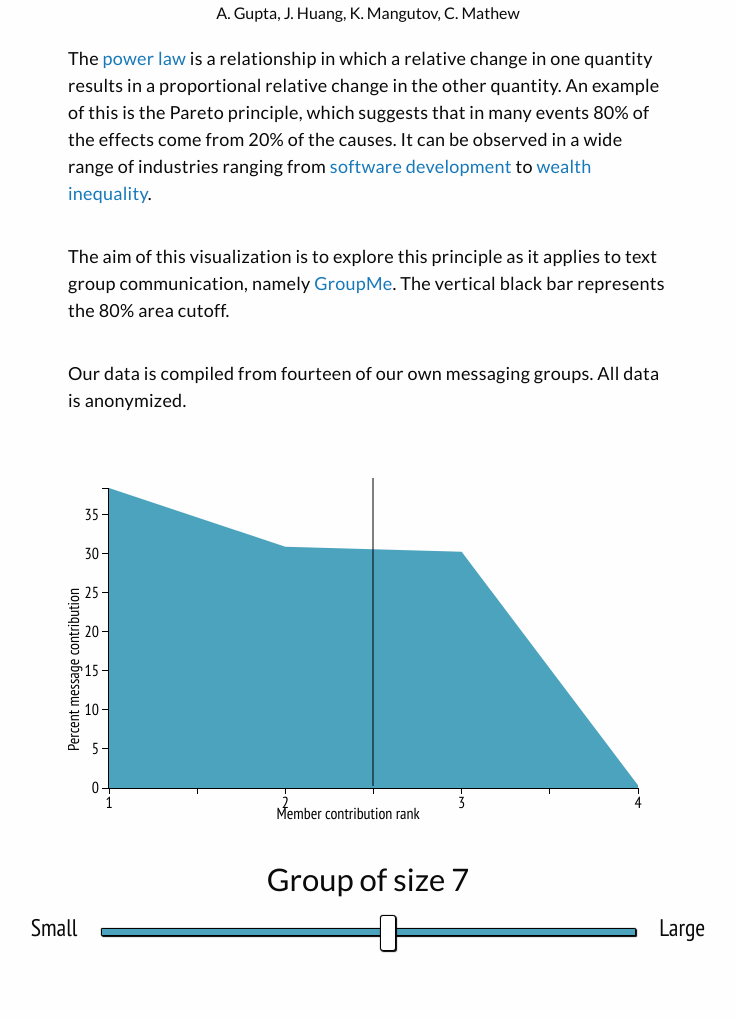
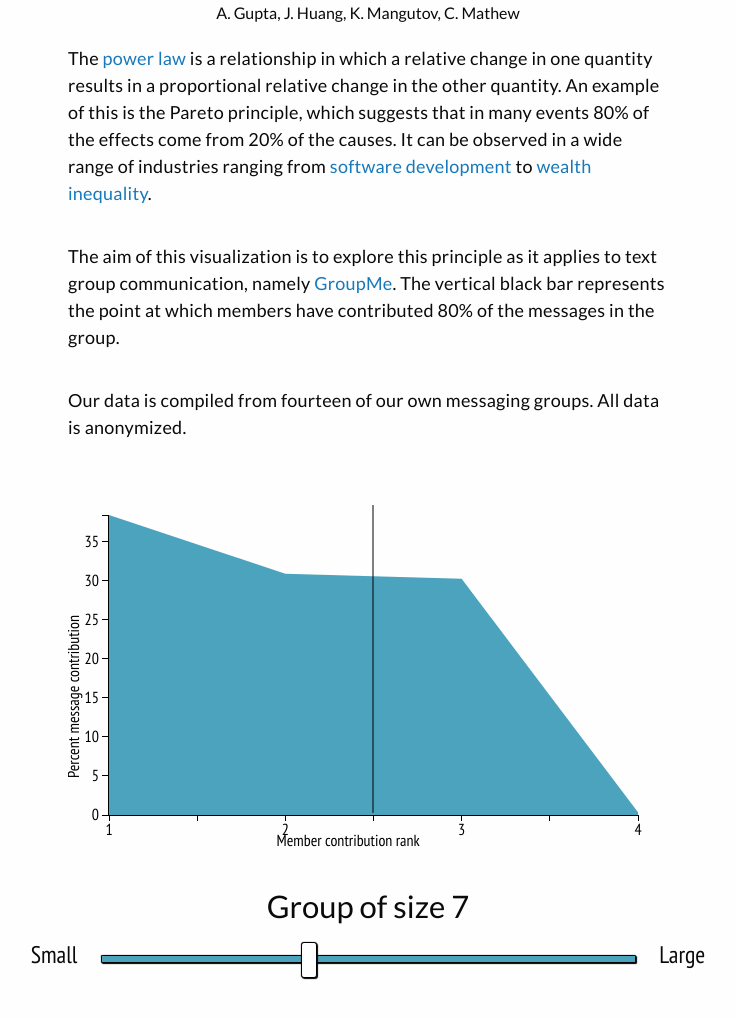
Before and after one commit to kmangutov/powerlaw, a plain HTML site: page index.html in a window 1280 px wide. Shown: the part 118-1136 px from the top of the page, without its empty margins (272-1008 px from the left). Drawn offline with nearby package versions, Linux system fonts and the light colour scheme.

Commit message:
wording change, default slider value

```diff
--- a/index.html
+++ b/index.html
@@ -22,7 +22,7 @@
         <div class="column small-12">
             <p class="text">The <a href="https://en.wikipedia.org/wiki/Power_law">power law</a> is a relationship in which a relative change in one quantity results in a proportional relative change in the other quantity. An example of this is the Pareto principle, which suggests that in many events 80% of the effects come from 20% of the causes. It can be observed in a wide range of industries ranging from <a href="http://www.crn.com/news/security/18821726/microsofts-ceo-80-20-rule-applies-to-bugs-not-just-features.htm">software development</a> to <a href="http://www.theguardian.com/commentisfree/2011/nov/11/occupy-movement-wealth-power-law-distribution">wealth inequality</a>.</p>
 
-            <p class="text">The aim of this visualization is to explore this principle as it applies to text group communication, namely <a href="https://groupme.com/en-US/">GroupMe</a>. The vertical black bar represents the 80% area cutoff.</p>
+            <p class="text">The aim of this visualization is to explore this principle as it applies to text group communication, namely <a href="https://groupme.com/en-US/">GroupMe</a>. The vertical black bar represents the point at which members have contributed 80% of the messages in the group.</p>
 
              <p class="text">Our data is compiled from fourteen of our own messaging groups. All data is anonymized.</p>
         </div>
@@ -40,7 +40,7 @@
     <div id="content-slider">
         <h3>Group of size <span id="group-size">7</span></h3>
         <span class="key">Small</span>
-        <input id="slider" type="range" name="points" id="points" value="7" min="5" max="50" width="535">
+        <input id="slider" type="range" name="points" id="points" value="1" min="5" max="50" width="535">
         <span class="key">Large</span>
     </div>
 
```
